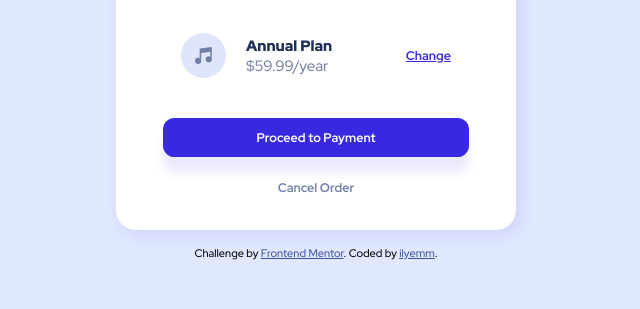
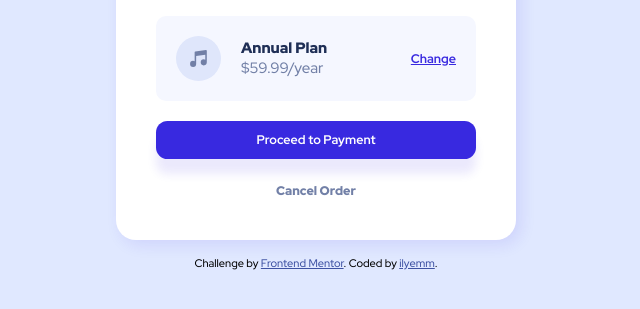
Before and after one commit to ilyemm/order-summary, a plain HTML site: page index.html in a window 1280 px wide. Shown: the part 455-764 px from the top of the page, without its empty margins (324-964 px from the left). Drawn offline with Linux system fonts and the light colour scheme.

Commit message:
forgot the box for the annual plan lol

```diff
--- a/style.scss
+++ b/style.scss
@@ -42,7 +42,7 @@ body
 .container-main
 {
     width: 35rem;
-    height: 60rem;
+    height: 62rem;
 
     margin: 0 auto 2vh;
     background-color: white;
@@ -89,14 +89,16 @@ body
 .container-plan-info
 {
     box-sizing: border-box;
-    width: 100%;
+    width: 80%;
     display: flex;
     flex-direction: row;
     align-items: center;
     justify-content: space-between;
-    margin: 2rem 0 4rem;
-    padding: 0 5rem;
+    margin: .5rem 0 2rem;
+    padding: 2rem;
     font-size: 1.5rem;
+    background-color: $very-pale-blue;
+    border-radius: 1rem;
 
     .plan-title-text
     {
@@ -143,7 +145,7 @@ body
 .container-footer
 {
     text-align: center;
-    font-weight: 700;
+    font-weight: 900;
     font-size: 1.5rem;
 
     button
@@ -189,13 +191,8 @@ body
         button
         {
             font-size: 1.25rem;
-            padding: .85em 7.5em;
+            padding: .85em 8em;
             margin-bottom: 1rem;
         }
     }
-
-    .container-plan-info
-    {
-        padding: 0 6.5rem;
-    }
 }
```
Also changed, not shown: style.css.
